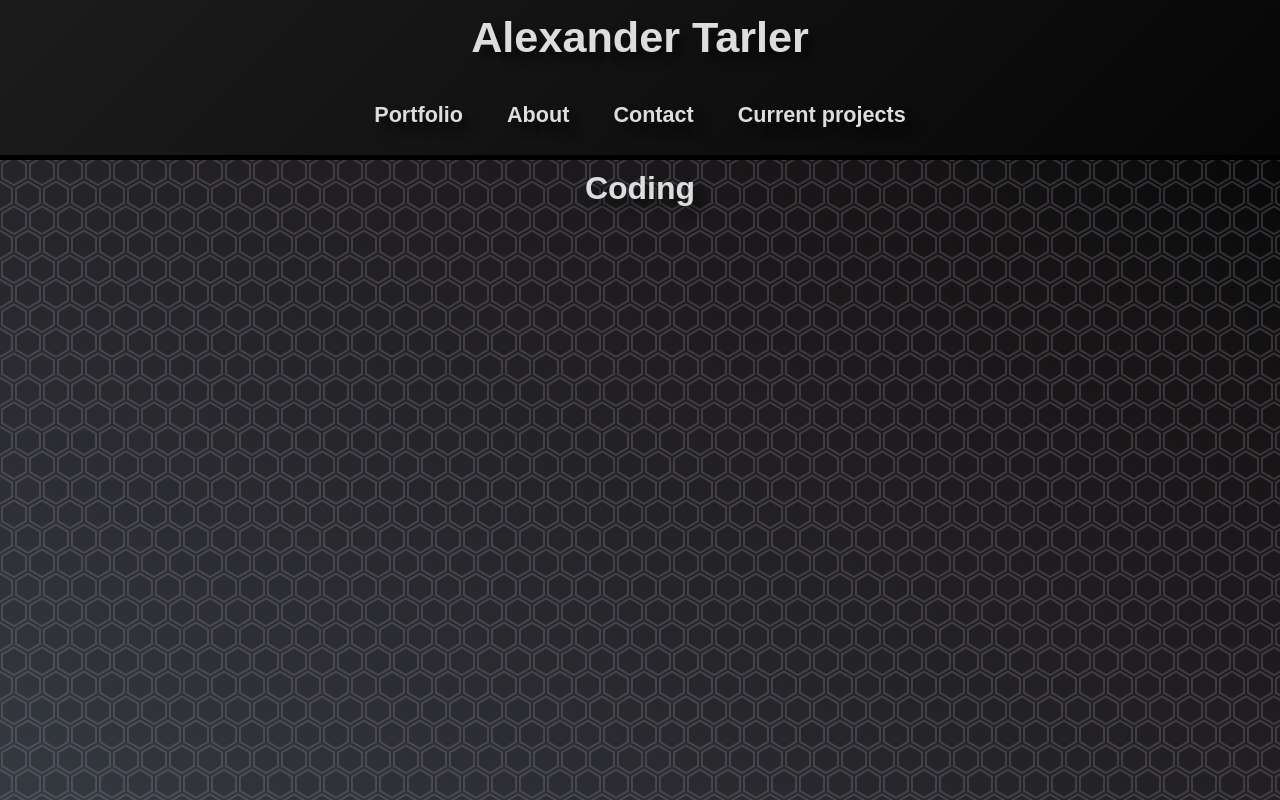
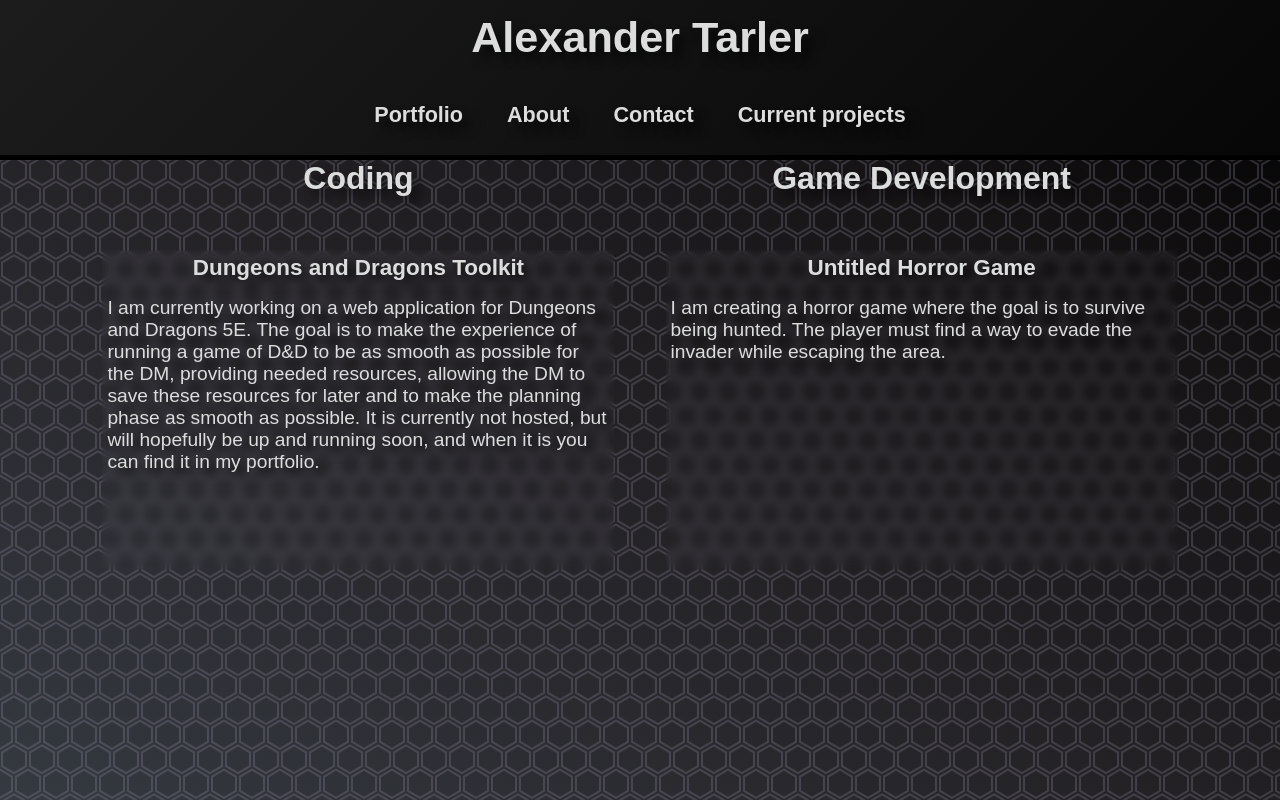
Before and after one commit to AlexanderTarler/Portfolio, a Next.js app: page /current in a window 1280 px wide. Built offline with nearby package versions, Linux system fonts and the light colour scheme.

Commit message:
Added the current-projects-page and some CSS. Still WIP.

```diff
--- a/app/current/current.css
+++ b/app/current/current.css
@@ -3,3 +3,51 @@ main {
     justify-content: center;
     align-items: center;
 }
+
+
+.project-type {
+    position: fixed;
+    top: 20vh;
+}
+
+#coding {
+    display: flex;
+    align-items: center;
+    justify-content: center;
+    flex-direction: column;
+
+    position: static;
+    margin-inline: 2vw;
+
+    width: 40vw;
+}
+
+
+#game-development {
+    display: flex;
+    align-items: center;
+    justify-content: center;
+    flex-direction: column;
+
+    position: static;
+
+    width: 40vw;
+    margin-inline: 2vw;
+
+}
+
+h3 {
+    padding-bottom: 2vh;
+}
+
+.project-text {
+    display: flex;
+    align-items: center;
+    flex-direction: column;
+
+    font-size: 120%;
+    margin-top: 10vh;
+    padding: 5px;
+    backdrop-filter: blur(4px);
+    height: 40vh;
+}
--- a/app/current/page.tsx
+++ b/app/current/page.tsx
@@ -9,7 +9,21 @@ export default function Current() {
     return (
         <>
             <main>
-                <h1>Coding</h1>
+                <div id="coding">
+                    <h1 className='project-type'>Coding</h1>
+                    <div className='project-text'>
+                        <h3>Dungeons and Dragons Toolkit</h3>
+                        I am currently working on a web application for Dungeons and Dragons 5E. The goal is to make the experience of running a game of D&D to be as smooth as possible for the DM,
+                        providing needed resources, allowing the DM to save these resources for later and to make the planning phase as smooth as possible.
+                        It is currently not hosted, but will hopefully be up and running soon, and when it is you can find it in my portfolio. </div>
+                </div>
+                <div id="game-development">
+                    <h1 className='project-type'>Game Development</h1>
+                    <div className='project-text'>
+                        <h3>Untitled Horror Game</h3>
+                        I am creating a horror game where the goal is to survive being hunted. The player must find a way to evade the invader while escaping the area.
+                    </div>
+                </div>
             </main>
         </>
     )
```
